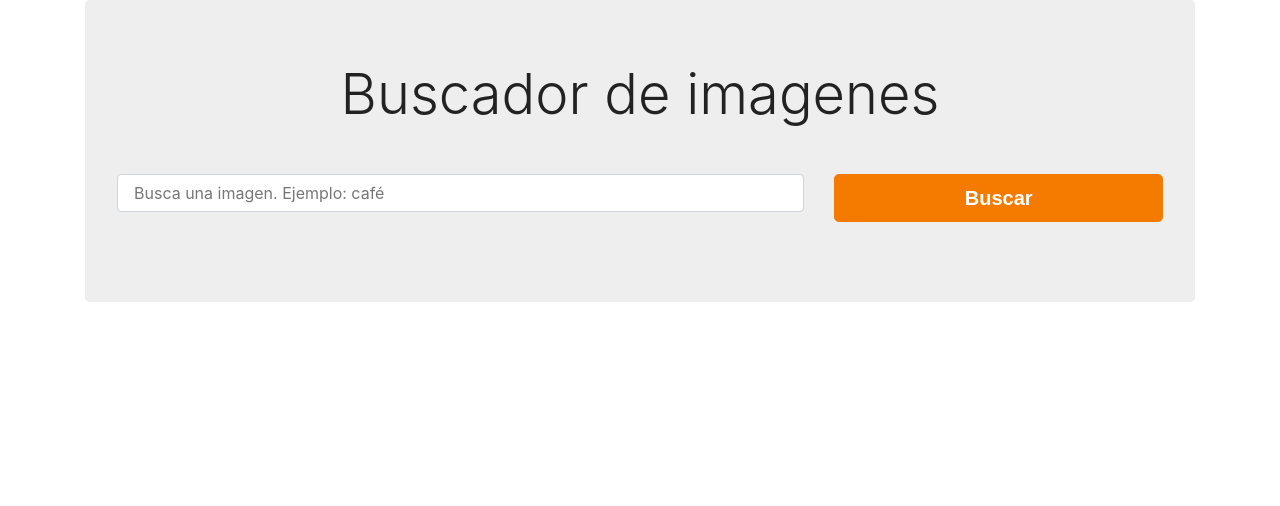
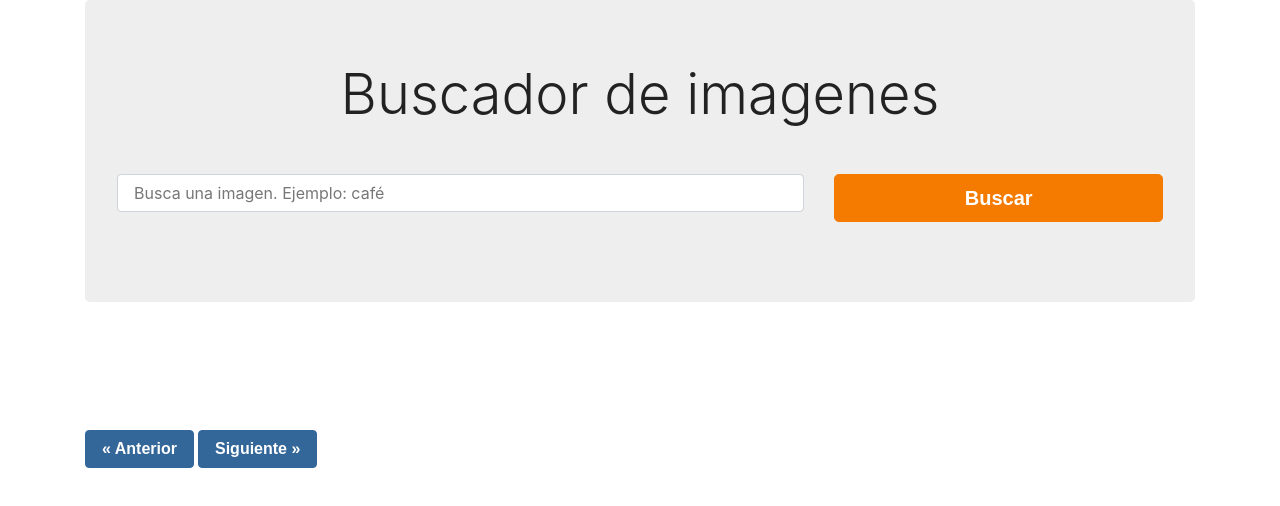
Before and after one commit to AngelLopez15/AppPixabay, a React (Create React App) app: page / in a window 1280 px wide. Shown: the top 506 px of the page. Built offline with nearby package versions, Linux system fonts and the light colour scheme; a web font is replaced by a local one.

Commit message:
Agregue funciones para avanzar entre paginas

```diff
--- a/src/App.js
+++ b/src/App.js
@@ -45,6 +45,24 @@ function App() {
     consultarAPI()
   }, [busqueda])
 
+  // definir la pagina anterior
+  const paginaAnterior=()=>{
+    const nuevaPaginaActual=paginaActual-1
+    if (nuevaPaginaActual===0) {
+      return
+    }
+    setPaginaActual(nuevaPaginaActual)
+  }
+
+  // definir la pagina siguiente
+  const paginaSiguiente=()=>{
+    const nuevaPaginaActual=paginaActual+1
+    if (nuevaPaginaActual>totalPaginas) {
+      return
+    }
+    setPaginaActual(nuevaPaginaActual)
+  }
+
   return (
     <div className="container">
       <div className="jumbotron">
@@ -60,6 +78,21 @@ function App() {
         />
       </div>
 
+      <button
+        type="button"
+        className="btn btn-info mr-1"
+        onClick={paginaAnterior}
+      >
+        &laquo; Anterior
+      </button>
+      <button
+        type="button"
+        className="btn btn-info"
+        onClick={paginaSiguiente}
+      >
+        Siguiente &raquo;
+      </button>
+
     </div>
   );
 }
```
